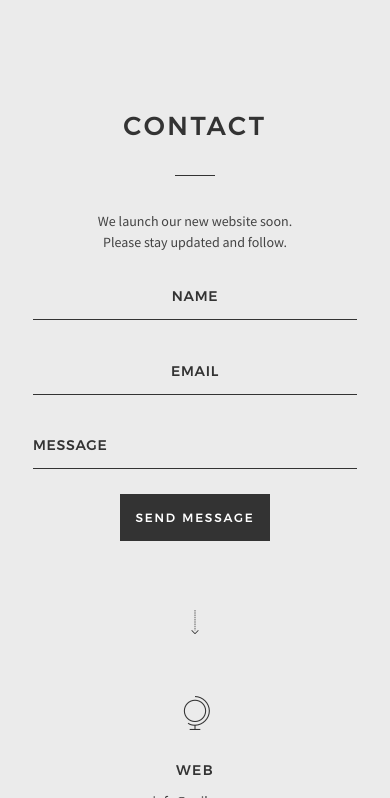
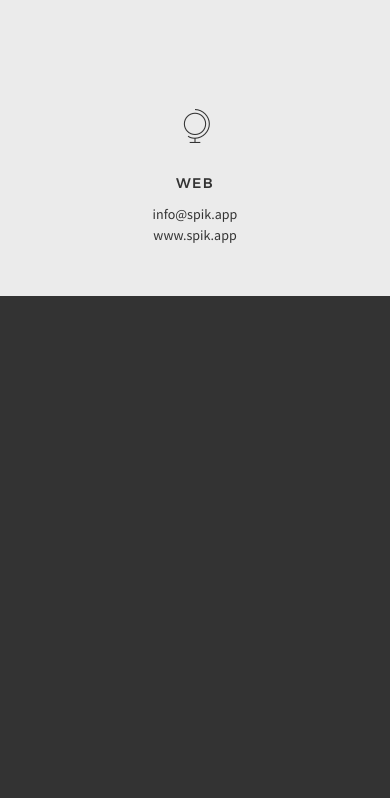
Before and after one commit to ununhexium/spik, a plain HTML site: page wave-music-bg/index.html in a window 390 px wide. Shown: the part 1202-2000 px from the top of the page. After the commit the page ends 1498 px from the top, so only its background shows below. Drawn offline with Linux system fonts and the light colour scheme; animation ran at ten frames a second; files whose address does not match are found by name.

Commit message:
Remove contact section

```diff
--- a/wave-music-bg/css/style.css
+++ b/wave-music-bg/css/style.css
@@ -1184,8 +1184,5 @@ body.vegas-container > .vegas-slide {
 
 .main-email {
     max-width: 700px;
-}
-
-input {
     text-align: center;
 }
--- a/wave-music-bg/index.html
+++ b/wave-music-bg/index.html
@@ -390,74 +390,74 @@
         --------------------------------- -->
 
         <section id="contact" class="p-t-b-30">
-          <div class="row">
-            <div class="col-sm-8 col-sm-offset-2">
+          <!--<div class="row">-->
+            <!--<div class="col-sm-8 col-sm-offset-2">-->
 
-              <!-- Headline -->
-              <div class="wrap-line border-dark">
-                <h3>Contact</h3>
-              </div>
-              <!-- /End Headline -->
+              <!--&lt;!&ndash; Headline &ndash;&gt;-->
+              <!--<div class="wrap-line border-dark">-->
+                <!--<h3>Contact</h3>-->
+              <!--</div>-->
+              <!--&lt;!&ndash; /End Headline &ndash;&gt;-->
 
-              <!-- Description -->
-              <div class="p-t-b-15  text-grey">
-                <p>We launch our new website soon.<br>
-                  Please stay updated and follow.</p>
-              </div>
-              <!-- /End Description -->
+              <!--&lt;!&ndash; Description &ndash;&gt;-->
+              <!--<div class="p-t-b-15  text-grey">-->
+                <!--<p>We launch our new website soon.<br>-->
+                  <!--Please stay updated and follow.</p>-->
+              <!--</div>-->
+              <!--&lt;!&ndash; /End Description &ndash;&gt;-->
 
-              <!-- Contact Form -->
-              <form action="php/contact-process.php" id="contact-form" method="post">
+              <!--&lt;!&ndash; Contact Form &ndash;&gt;-->
+              <!--<form action="php/contact-process.php" id="contact-form" method="post">-->
 
-                <input type="text" class="form-control form-control-custom" tabindex="-1"
-                       id="text-field" name="text-field">
+                <!--<input type="text" class="form-control form-control-custom" tabindex="-1"-->
+                       <!--id="text-field" name="text-field">-->
 
-                <!-- Input Name -->
-                <div class="form-group" id="name-field">
-                  <label for="form-name" class="sr-only">Name</label>
-                  <input type="text" class="form-control form-control-dark"
-                         id="form-name" name="form-name" placeholder="Name">
-                </div>
-                <!-- /End Input Name -->
+                <!--&lt;!&ndash; Input Name &ndash;&gt;-->
+                <!--<div class="form-group" id="name-field">-->
+                  <!--<label for="form-name" class="sr-only">Name</label>-->
+                  <!--<input type="text" class="form-control form-control-dark"-->
+                         <!--id="form-name" name="form-name" placeholder="Name">-->
+                <!--</div>-->
+                <!--&lt;!&ndash; /End Input Name &ndash;&gt;-->
 
-                <!-- Input Email -->
-                <div class="form-group" id="email-field">
-                  <label for="form-email" class="sr-only">Email</label>
-                  <input type="email" class="form-control form-control-dark"
-                         id="form-email" name="form-email" placeholder="Email">
-                </div>
-                <!-- /End Input Email -->
+                <!--&lt;!&ndash; Input Email &ndash;&gt;-->
+                <!--<div class="form-group" id="email-field">-->
+                  <!--<label for="form-email" class="sr-only">Email</label>-->
+                  <!--<input type="email" class="form-control form-control-dark"-->
+                         <!--id="form-email" name="form-email" placeholder="Email">-->
+                <!--</div>-->
+                <!--&lt;!&ndash; /End Input Email &ndash;&gt;-->
 
-                <!-- Input Message -->
-                <div class="form-group" id="message-field">
-                  <label for="form-message" class="sr-only">Message</label>
-                  <textarea class="form-control form-control-dark" rows="1"
-                            id="form-message" name="form-message"
-                            placeholder="Message"></textarea>
-                </div>
-                <!-- /End Input Message -->
+                <!--&lt;!&ndash; Input Message &ndash;&gt;-->
+                <!--<div class="form-group" id="message-field">-->
+                  <!--<label for="form-message" class="sr-only">Message</label>-->
+                  <!--<textarea class="form-control form-control-dark" rows="1"-->
+                            <!--id="form-message" name="form-message"-->
+                            <!--placeholder="Message"></textarea>-->
+                <!--</div>-->
+                <!--&lt;!&ndash; /End Input Message &ndash;&gt;-->
 
-                <!-- Submit Button -->
-                <div class="btn-row">
-                  <div class="form-group">
-                    <button type="submit" class="btn btn-dark" role="button">
-                      Send Message
-                    </button>
-                  </div>
-                </div>
-                <!-- /End Submit Button -->
+                <!--&lt;!&ndash; Submit Button &ndash;&gt;-->
+                <!--<div class="btn-row">-->
+                  <!--<div class="form-group">-->
+                    <!--<button type="submit" class="btn btn-dark" role="button">-->
+                      <!--Send Message-->
+                    <!--</button>-->
+                  <!--</div>-->
+                <!--</div>-->
+                <!--&lt;!&ndash; /End Submit Button &ndash;&gt;-->
 
-              </form>
-              <!-- /End Contact Form -->
+              <!--</form>-->
+              <!--&lt;!&ndash; /End Contact Form &ndash;&gt;-->
 
-              <!-- Arrow -->
-              <div class="p-t-b-40">
-                <i class="icon icon-sm icon-arrows-slim-down-dashed"></i>
-              </div>
-              <!-- /End Arrow -->
+              <!--&lt;!&ndash; Arrow &ndash;&gt;-->
+              <!--<div class="p-t-b-40">-->
+                <!--<i class="icon icon-sm icon-arrows-slim-down-dashed"></i>-->
+              <!--</div>-->
+              <!--&lt;!&ndash; /End Arrow &ndash;&gt;-->
 
-            </div>
-          </div>
+            <!--</div>-->
+          <!--</div>-->
 
           <div class="row">
             <div class="col-lg-10 col-lg-offset-1 col-sm-12">
@@ -512,7 +512,7 @@
                   <div class="p-t-b-15">
                     <h4>Web</h4>
 
-                    <p><a href="mailto:">info@spik.app</a><br>
+                    <p><a href="mailto:info@spik.app">info@spik.app</a><br>
                       <a href="">www.spik.app</a></p>
                   </div>
                   <!-- /End Address -->
@@ -522,12 +522,12 @@
             </div>
           </div>
 
-          <!-- Contact Alert -->
-          <div id="message-contact" class="message-wrapper text-white message">
-            <i class="icon icon-sm icon-arrows-slim-right-dashed"></i>
-            <span class="message-text"></span>
-          </div>
-          <!-- /End Contact Alert -->
+          <!--&lt;!&ndash; Contact Alert &ndash;&gt;-->
+          <!--<div id="message-contact" class="message-wrapper text-white message">-->
+            <!--<i class="icon icon-sm icon-arrows-slim-right-dashed"></i>-->
+            <!--<span class="message-text"></span>-->
+          <!--</div>-->
+          <!--&lt;!&ndash; /End Contact Alert &ndash;&gt;-->
 
         </section>
 
```
